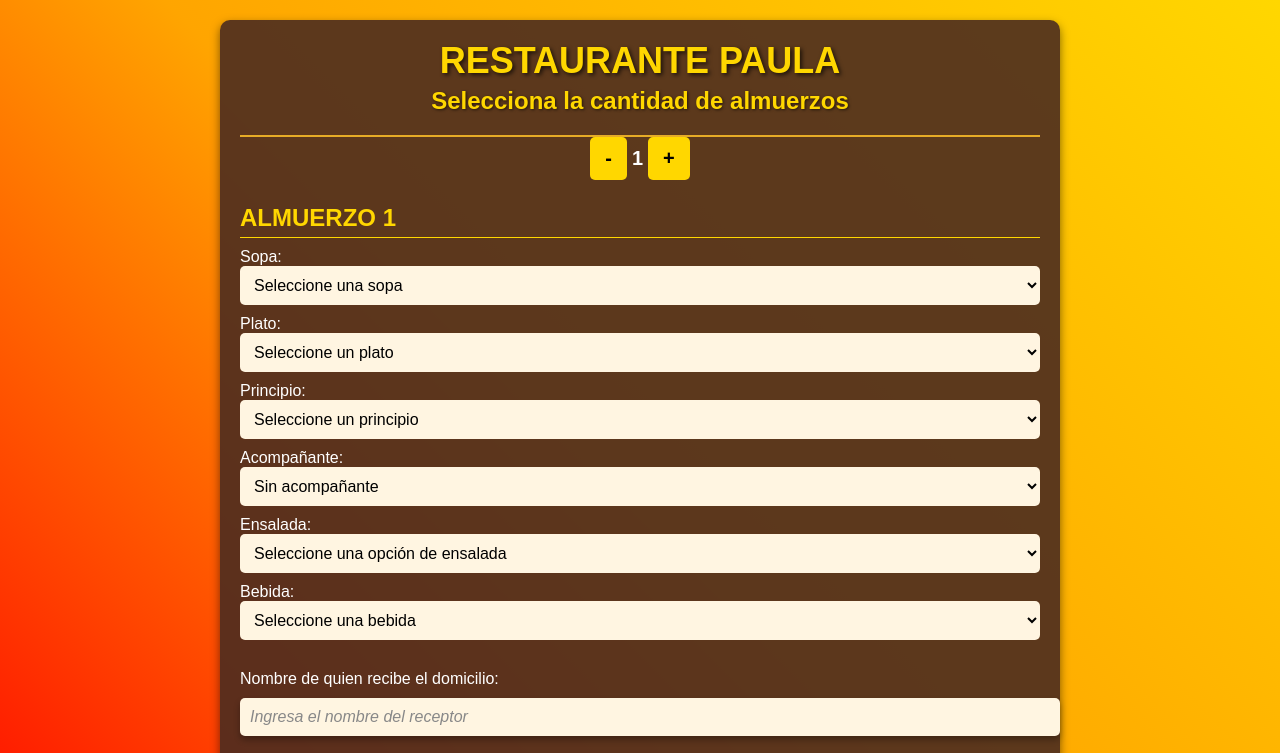
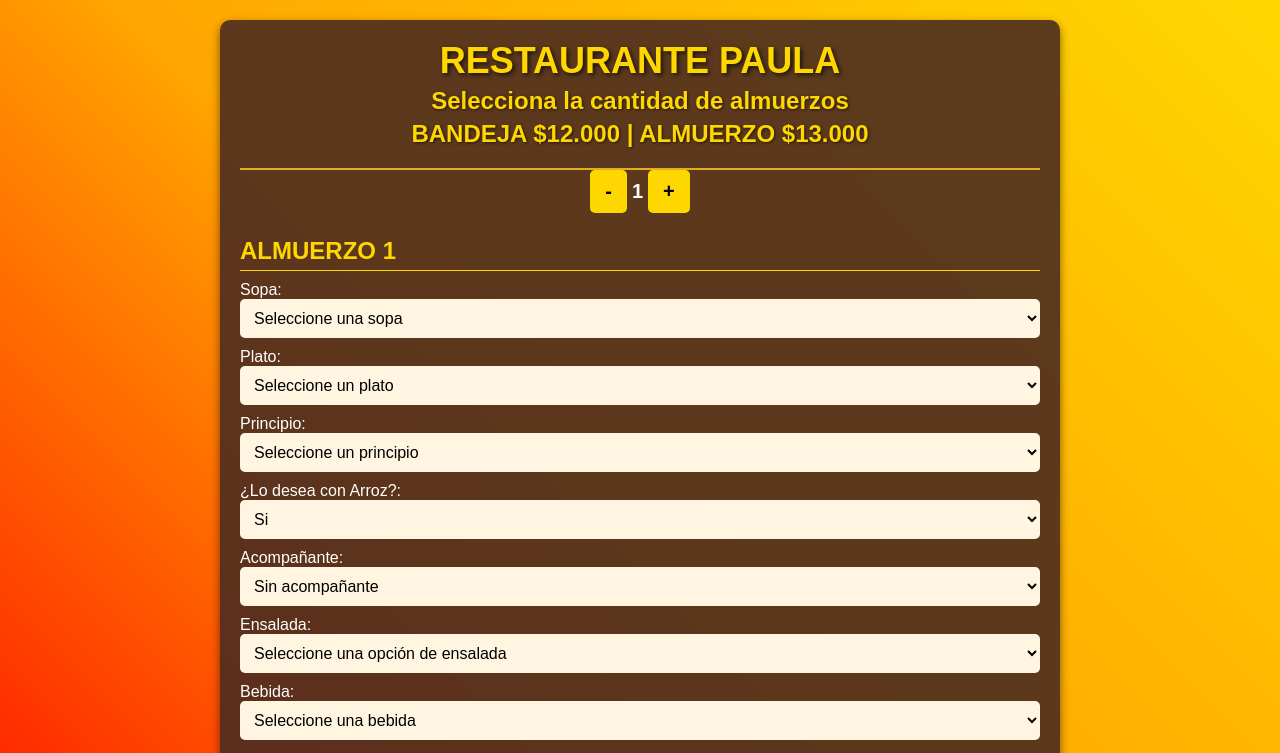
Before and after one commit to andybd2703/restaurantemenu, a plain HTML site: page index.html in a window 1280 px wide. Shown: the top 753 px of the page. Drawn offline with Linux system fonts and the light colour scheme.

Commit message:
Update index.html

```diff
--- a/index.html
+++ b/index.html
@@ -159,6 +159,7 @@
         <header class="header">
             <h1>RESTAURANTE PAULA</h1>
             <h2>Selecciona la cantidad de almuerzos</h2>
+            <h2>BANDEJA $12.000   |   ALMUERZO $13.000</h2>
         </header>
 
         <div class="counter">
@@ -195,7 +196,7 @@
                 martes: ["Sancocho de pescado", "Sancocho de pollo", "Sopa campesina"],
                 miércoles: ["Sancocho de pescado", "Sopa de pastas"],
                 jueves: ["Sancocho de pescado", "Ajiaco", "Sancocho de Pollo"],
-                viernes: ["Cazuela de frijoles", "Sancocho de pescado", "Sopa de Plátano Frito"],
+                viernes: ["Cazuela de frijoles", "Sancocho de pescado", "Sancocho de pollo"],
                 sábado: ["Sancocho de pescado", "Sopa de guineo"],
                 domingo: ["Sancocho de pescado", "Sancocho de gallina"]
             };
@@ -210,7 +211,7 @@
                 martes: ["Frijoles", "Habichuelas"],
                 miércoles: ["Frijoles", "Espagueti"],
                 jueves: ["Frijoles", "Lentejas"],
-                viernes: ["Frijoles", "Espaguetis"],
+                viernes: ["Frijoles", "Arvejas"],
                 sábado: ["Frijoles", "Zanahoria"],
                 domingo: []
             };
@@ -251,7 +252,6 @@
     const principiosDelDia = obtenerPrincipioDelDia();
     const opcionesEnsalada = obtenerOpcionesEnsalada();
 
-
     for (let i = 1; i <= cantidad; i++) {
         const formGroup = document.createElement("div");
         formGroup.classList.add("category");
@@ -271,26 +271,24 @@
             ensaladaOptions += `<option value="${ensalada}">${ensalada}</option>`;
         });
 
-
         let bebidasOptions = `
             <option value="">Seleccione una bebida</option>
-            <option value="Jugo Hit $6.000">Jugo Hit $6.000</option>
-            <option value="Gaseosa 600mL $3.000">Gaseosa 600 ml $3.000</option>
-            <option value="Gaseosa 1.5L $4000">Gaseosa 1.5L $4.000</option>
-            <option value="Gaseosa 2.5L $4.500">Gaseosa 2.5 $4.500L</option>
+            <option value="Jugo Hit">Jugo Hit</option>
+            <option value="Gaseosa 600mL">Gaseosa 600 ml</option>
+            <option value="Gaseosa 1.5L">Gaseosa 1.5L</option>
+            <option value="Gaseosa 2.5L">Gaseosa 2.5L</option>
             <option value="Limonada">Limonada</option>
         `;
-
 
         formGroup.innerHTML = `
             <h3>Almuerzo ${i}</h3>
             <label>Sopa:</label>
-                    <select>
+            <select class="sopa-select">
                 ${sopasOptions}
                 <option value="Bandeja">Solo Bandeja</option>
             </select>
             <label>Plato:</label>
-                    <select>
+            <select class="plato-select">
                 <option value="">Seleccione un plato</option>
                 <option value="Carne asada">Carne asada</option>
                 <option value="Carne en bistec">Carne en bistec</option>
@@ -305,9 +303,15 @@
                 <option value="Hígado encebollado">Hígado encebollado</option>
             </select>
             <label>Principio:</label>
-                    <select>
+            <select class="principio-select">
                 ${principiosOptions}
                 <option value="Bandeja">Sin Principio</option>
+            </select>
+
+            <label>¿Lo desea con Arroz?:</label>
+            <select class="arroz-select">
+                <option value="Si">Si</option>
+                <option value="No">No</option>
             </select>
 
 
@@ -318,12 +322,10 @@
                 <option value="Porcion de Sopa">Porcion de Sopa</option>
                 <option value="Papas a la Francesa">Papas a la Francesa</option>
             </select>
-
             <label>Ensalada:</label>
             <select>
                 ${ensaladaOptions}
             </select>
-
             <label>Bebida:</label>
             <select>
                 ${bebidasOptions}
@@ -331,6 +333,23 @@
         `;
         menuForm.appendChild(formGroup);
     }
+
+    // Agregar eventos para habilitar/deshabilitar selectores según la sopa
+    const sopaSelects = document.querySelectorAll(".sopa-select");
+    sopaSelects.forEach((sopaSelect, index) => {
+        sopaSelect.addEventListener("change", (event) => {
+            const platoSelect = menuForm.querySelectorAll(".plato-select")[index];
+            const principioSelect = menuForm.querySelectorAll(".principio-select")[index];
+
+            if (event.target.value === "Ajiaco") {
+                platoSelect.disabled = true;
+                principioSelect.disabled = true;
+            } else {
+                platoSelect.disabled = false;
+                principioSelect.disabled = false;
+            }
+        });
+    });
 };
 
         document.getElementById("enviar-pedido").addEventListener("click", () => {
@@ -341,11 +360,12 @@
         const sopa = selects[0].value;
         const plato = selects[1].value;
         const principio = selects[2].value;
-                const acompanante = selects[3].value;
-                const ensalada = selects[4].value;
-                const bebida = selects[5].value;
+        const arroz = selects[3].value; // Capturar si quiere arroz
+        const acompanante = selects[4].value;
+        const ensalada = selects[5].value;
+        const bebida = selects[6].value;
 
-                pedidos.push(`Almuerzo ${index + 1}: \n Sopa: ${sopa}, \n Plato: ${plato}, \n Principio: ${principio}, \n Acompañante: ${acompanante}, \n Ensalada: ${ensalada}, \n Bebida: ${bebida}`);
+        pedidos.push(`Almuerzo ${index + 1}: \n Sopa: ${sopa}, \n Plato: ${plato}, \n Principio: ${principio}, \n Con Arroz: ${arroz}, \n Acompañante: ${acompanante}, \n Ensalada: ${ensalada}, \n Bebida: ${bebida}`);
             });
             const nombreReceptor = document.getElementById("nombre-receptor").value.trim();
             const direccion = document.getElementById("direccion").value;
```
Lines whose indentation alone changed are shown as unchanged.
